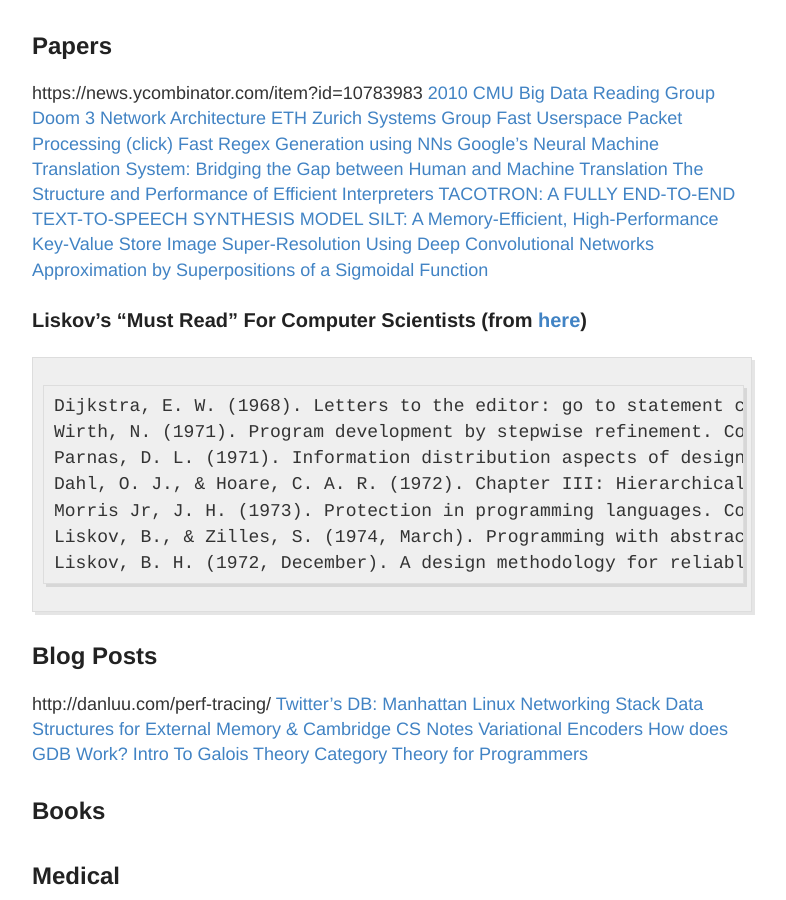
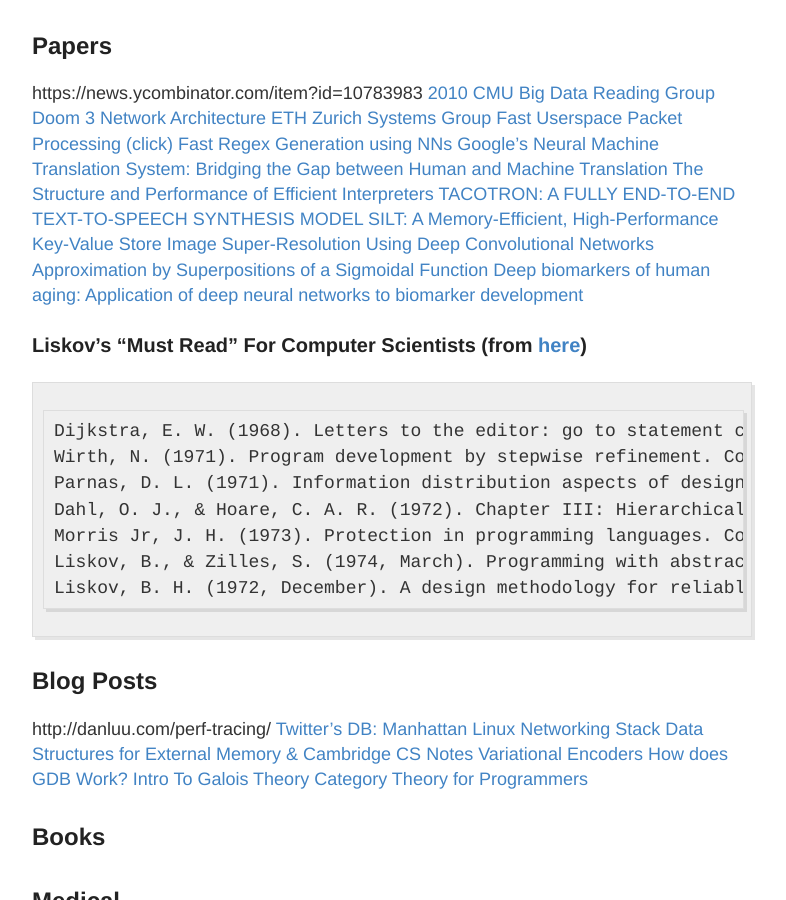
Before and after one commit to RONNCC/ronncc.github, a Jekyll site: the page built from _posts/2015-12-25-ReadingList.md, in a window 1280 px wide and 900 px high, scrolled down 775 px. Shown: the whole window, without its empty margins (248-1034 px from the left). Built offline with Jekyll 4.4.1, drawn with Linux system fonts in a browser that asks for light colours; comment, search, counter and statistics services are not loaded.

Commit message:
Updated 2015-12-25-ReadingList.md

```diff
--- a/_posts/2015-12-25-ReadingList.md
+++ b/_posts/2015-12-25-ReadingList.md
@@ -45,6 +45,9 @@
 [SILT: A Memory-Efficient, High-Performance Key-Value Store](https://www.cs.cmu.edu/~hl/papers/silt-sosp2011.pdf)
 [Image Super-Resolution Using Deep Convolutional Networks](https://arxiv.org/pdf/1501.00092.pdf)
 [Approximation by Superpositions of a Sigmoidal Function](https://pdfs.semanticscholar.org/05ce/b32839c26c8d2cb38d5529cf7720a68c3fab.pdf)
+[Deep biomarkers of human aging: Application of deep neural networks to biomarker development](http://www.impactaging.com/papers/v8/n5/full/100968.html)
+
+
 
 ### Liskov's "Must Read" For Computer Scientists (from [here](http://jpirker.com/hlf16-liskovs-reading-list-for-computer-scientists/))
 
```
